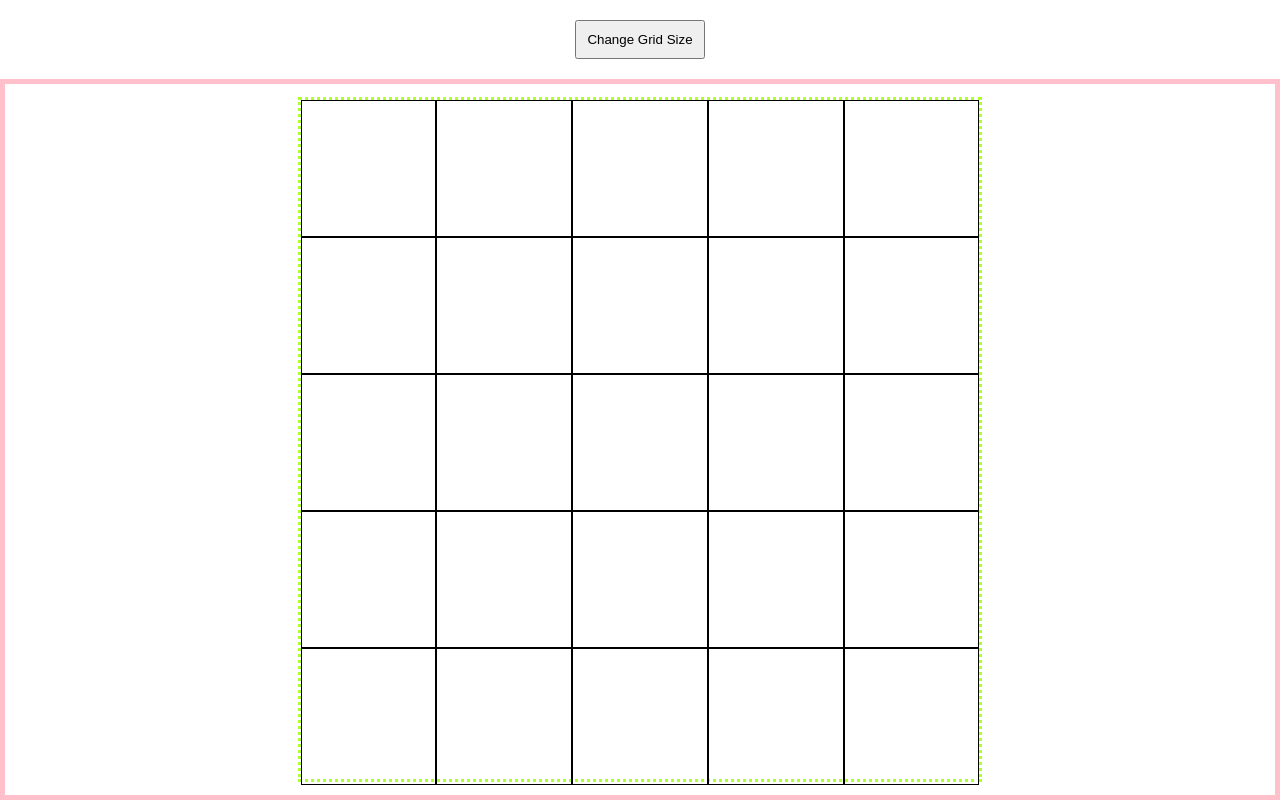
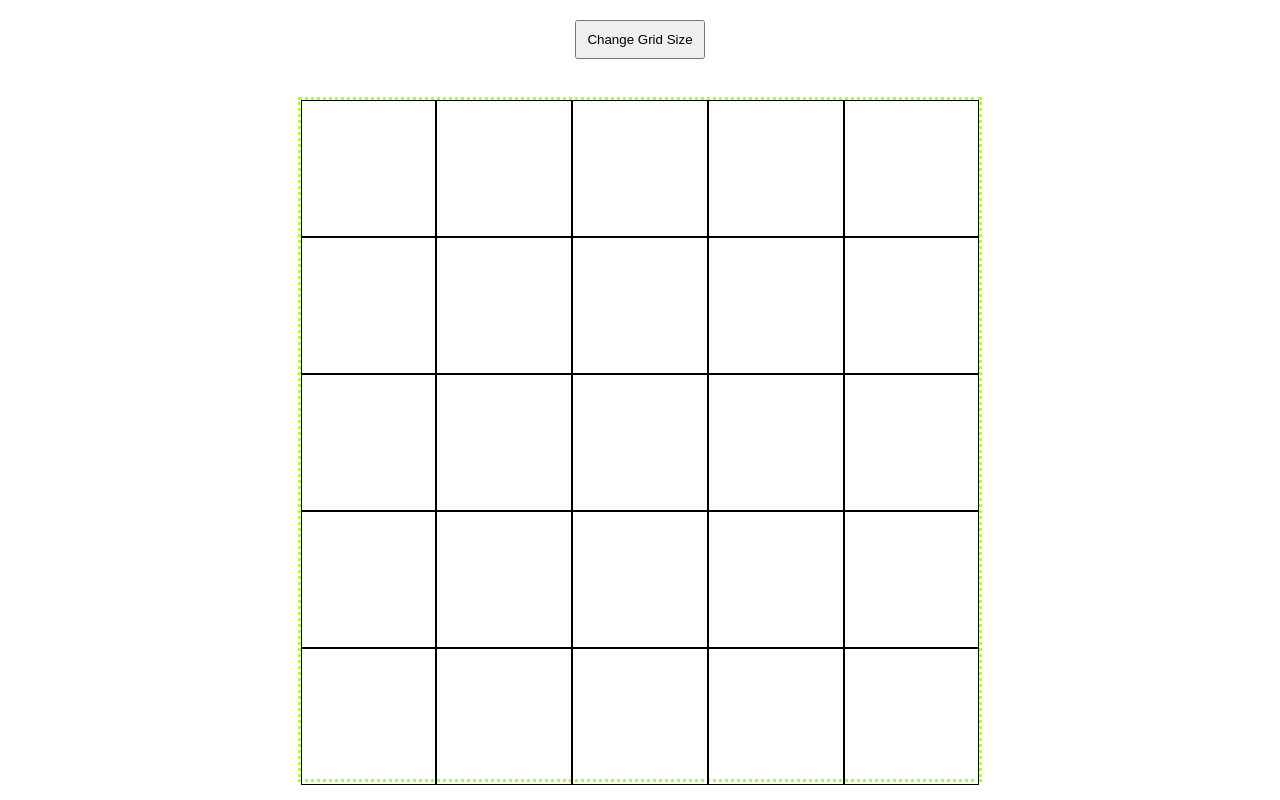
Before and after one commit to 1q2a1/etch-a-sketch, a plain HTML site: page index.html in a window 1280 px wide. Drawn offline with Linux system fonts and the light colour scheme.

Commit message:
Added minor changes

```diff
--- a/index.html
+++ b/index.html
@@ -9,7 +9,6 @@
 <body>
     <button>Change Grid Size</button>
     <div class="grid-section">
-        <div class="container"></div>
     </div>
     <script src="javascript.js"></script>
 </body>
--- a/javascript.js
+++ b/javascript.js
@@ -22,9 +22,6 @@ function createContainer(){
 
 
 function createGrid(size){
-    let oldContainer = document.querySelector(".container")
-    oldContainer.remove()
-
     createContainer()
     let newContainer = document.querySelector(".container")
     let cellSize = (newContainer.getBoundingClientRect().width)/size
@@ -49,6 +46,8 @@ function createGrid(size){
 
 
 function changeGridSize(e){
+    let oldContainer = document.querySelector(".container")
+    oldContainer.remove()
     const gridSize = prompt("Enter Grid Size")
     createGrid(gridSize)
 }
--- a/styles.css
+++ b/styles.css
@@ -1,4 +1,4 @@
-html, body, *{
+*{
     margin:0;
     box-sizing: border-box;
 }
@@ -18,7 +18,6 @@ body{
     width: 100%;
     max-height: 100%;
     max-width: 100%;
-    border: 5px solid pink;
     align-self: stretch;
     display: flex;
     align-items: center;
```
